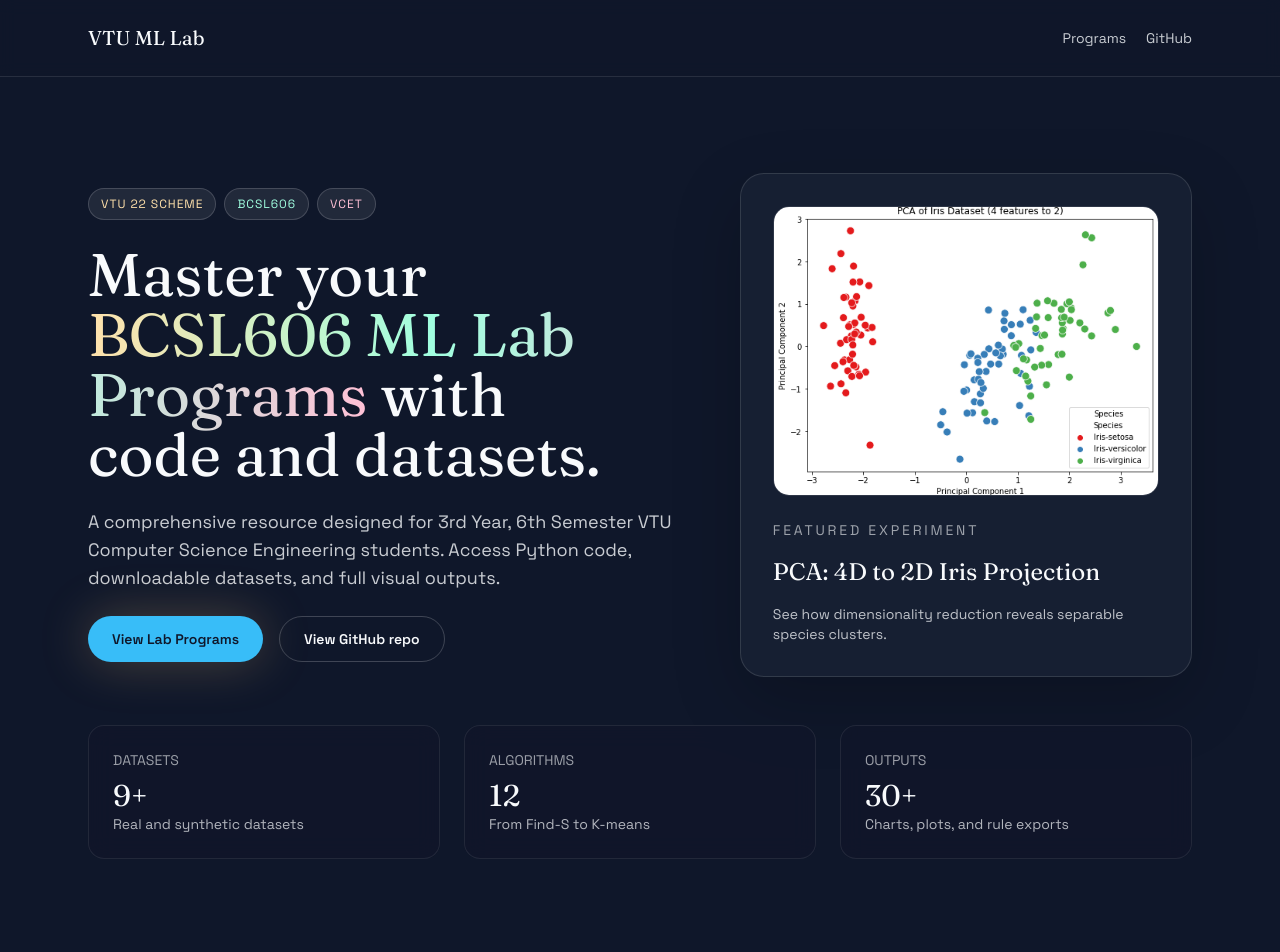
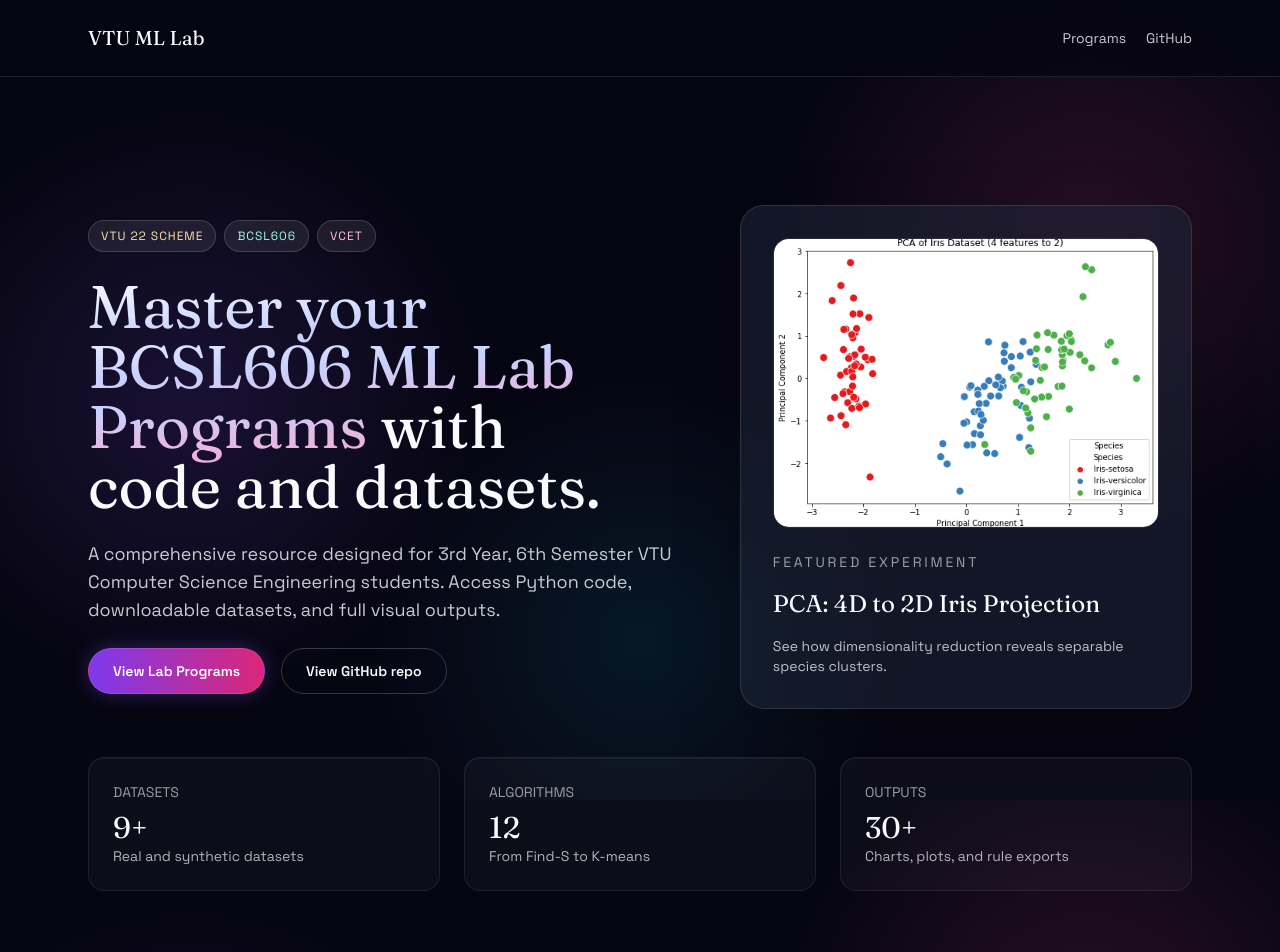
Before and after one commit to Rajath2005/ML, a Next.js app in the folder website/: page / in a window 1280 px wide. Shown: the top 952 px of the page. Built offline with nearby package versions, Linux system fonts and the light colour scheme.

Commit message:
initialize project with global styles, homepage, and experiment card component using Tailwind CSS

```diff
--- a/website/src/app/globals.css
+++ b/website/src/app/globals.css
@@ -3,12 +3,12 @@
 @tailwind utilities;
 
 :root {
-  color-scheme: light;
-  --background: #0f172a;
+  color-scheme: dark;
+  --background: #060512;
   --foreground: #f8fafc;
-  --accent: #38bdf8;
-  --accent-2: #34d399;
-  --accent-3: #818cf8;
+  --accent: #8b5cf6;
+  --accent-2: #ec4899;
+  --accent-3: #06b6d4;
 }
 
 * {
@@ -20,54 +20,45 @@ body {
   min-height: 100vh;
   color: var(--foreground);
   background: var(--background);
-  font-family: var(--font-body), system-ui, sans-serif;
+  background-color: var(--background);
+  /* Vibrant Mesh Gradient Background */
+  background-image:
+    radial-gradient(circle at 15% 50%, rgba(139, 92, 246, 0.15), transparent 25%),
+    radial-gradient(circle at 85% 30%, rgba(236, 72, 153, 0.15), transparent 25%),
+    radial-gradient(circle at 50% 80%, rgba(6, 182, 212, 0.1), transparent 30%);
+  background-attachment: fixed;
+  font-family: var(--font-body), ui-sans-serif, system-ui, sans-serif;
   font-size: 16px;
   -webkit-font-smoothing: antialiased;
+  -moz-osx-font-smoothing: grayscale;
 }
 
 h1, h2, h3, h4, h5, h6 {
+  font-family: var(--font-display), ui-serif, Georgia, serif;
   text-wrap: balance;
 }
 
-/* Accessible focus states */
-*:focus-visible {
-  outline: 2px solid var(--accent);
-  outline-offset: 2px;
-}
+@layer utilities {
+  .section {
+    @apply py-20 lg:py-32;
+  }
 
-/* Reduce motion preference */
-@media (prefers-reduced-motion: reduce) {
-  *, ::before, ::after {
-    animation-duration: 0.01ms !important;
-    animation-iteration-count: 1 !important;
-    transition-duration: 0.01ms !important;
-    scroll-behavior: auto !important;
+  .glass {
+    @apply bg-white/[0.03] backdrop-blur-[24px] border border-white/[0.08] shadow-[inset_0_1px_1px_rgba(255,255,255,0.05)];
   }
-}
 
-a {
-  color: inherit;
-  text-decoration: none;
-}
+  .gradient-text {
+    @apply text-transparent bg-clip-text bg-gradient-to-br from-white via-indigo-200 to-pink-300;
+  }
 
-main {
-  position: relative;
-}
+  /* Vibrant Button Gradients */
+  .btn-primary {
+    @apply bg-gradient-to-r from-violet-600 to-pink-600 text-white shadow-[0_0_20px_rgba(139,92,246,0.3)] hover:shadow-[0_0_30px_rgba(236,72,153,0.5)] border border-white/10;
+  }
 
-.section {
-  padding: 96px 0;
-}
-
-.glass {
-  background: rgba(17, 22, 42, 0.8);
-  border: 1px solid rgba(255, 255, 255, 0.08);
-  backdrop-filter: blur(12px);
-}
-
-.gradient-text {
-  background: linear-gradient(90deg, #ffe1ab 0%, #a0ffe0 45%, #ffc1d6 100%);
-  -webkit-background-clip: text;
-  color: transparent;
+  .code-block {
+    @apply bg-[#0b0c16] border border-white/10 rounded-3xl p-5 overflow-x-auto text-sm leading-relaxed text-[#a5b4fc] shadow-[inset_0_2px_10px_rgba(0,0,0,0.5)];
+  }
 }
 
 .tag {
@@ -83,18 +74,6 @@ main {
   border: 1px solid rgba(255, 255, 255, 0.16);
 }
 
-.code-block {
-  background: #0c1326;
-  border: 1px solid rgba(71, 229, 178, 0.3);
-  border-radius: 16px;
-  padding: 20px;
-  overflow-x: auto;
-  font-family: var(--font-mono), ui-monospace, monospace;
-  font-size: 13px;
-  line-height: 1.6;
-  color: #d7f7ef;
-}
-
 .hero-card {
   background: rgba(30, 41, 59, 0.5); /* slate-800 */
   border: 1px solid rgba(255, 255, 255, 0.12);
--- a/website/src/app/page.tsx
+++ b/website/src/app/page.tsx
@@ -9,7 +9,7 @@ export default function HomePage() {
 
   return (
     <main>
-      <section className="section">
+      <section className="section animate-fade-in-up">
         <div className="mx-auto flex w-full max-w-6xl flex-col gap-12 px-6">
           <header className="grid gap-10 lg:grid-cols-[1.15fr_0.85fr] lg:items-center">
             <div className="flex flex-col gap-6">
@@ -18,8 +18,8 @@ export default function HomePage() {
                 <Tag label="BCSL606" tone="mint" />
                 <Tag label="VCET" tone="berry" />
               </div>
-              <h1 className="font-display text-4xl leading-tight text-ink-100 sm:text-5xl lg:text-6xl">
-                Master your <span className="gradient-text">BCSL606 ML Lab Programs</span> with code and datasets.
+              <h1 className="font-display text-4xl leading-tight sm:text-5xl lg:text-6xl">
+                <span className="gradient-text">Master your BCSL606 ML Lab Programs</span> with code and datasets.
               </h1>
               <p className="text-lg text-ink-100/80">
                 A comprehensive resource designed for 3rd Year, 6th Semester VTU Computer Science Engineering students. Access Python code, downloadable datasets, and full visual outputs.
@@ -27,7 +27,7 @@ export default function HomePage() {
               <div className="flex flex-wrap gap-4">
                 <Link
                   href="/experiments"
-                  className="flex min-h-[44px] items-center justify-center rounded-full bg-accent px-6 py-3 text-sm font-semibold text-ink-900 shadow-glow transition hover:-translate-y-0.5 focus-visible:ring-2 focus-visible:ring-white"
+                  className="btn-primary flex min-h-[44px] items-center justify-center rounded-full px-6 py-3 text-sm font-semibold transition-all hover:-translate-y-1 active:scale-95 focus-visible:ring-2 focus-visible:ring-white"
                 >
                   View Lab Programs
                 </Link>
@@ -39,7 +39,7 @@ export default function HomePage() {
                 </Link>
               </div>
             </div>
-            <div className="hero-card">
+            <div className="hero-card animate-float">
               <div className="relative aspect-[4/3] overflow-hidden rounded-2xl border border-white/10">
                 <Image
                   src="/outputs/exp3/figure-1.png"
@@ -187,7 +187,7 @@ export default function HomePage() {
             </div>
               <Link
               href="/experiments"
-              className="flex min-h-[44px] items-center justify-center rounded-full bg-accent-2 px-6 py-3 text-sm font-semibold text-ink-900 transition hover:-translate-y-0.5 focus-visible:ring-2 focus-visible:ring-white"
+              className="btn-primary flex min-h-[44px] items-center justify-center rounded-full px-6 py-3 text-sm font-semibold transition-all hover:-translate-y-1 active:scale-95 focus-visible:ring-2 focus-visible:ring-white"
             >
               Go to programs
             </Link>
--- a/website/src/components/ExperimentCard.tsx
+++ b/website/src/components/ExperimentCard.tsx
@@ -12,15 +12,15 @@ export default function ExperimentCard({ experiment, index }: { experiment: Expe
   return (
     <Link
       href={`/experiments/${experiment.id}`}
-      className="group flex h-full flex-col gap-4 rounded-3xl border border-white/10 bg-ink-800/80 p-6 shadow-card transition duration-300 hover:-translate-y-2 hover:border-white/25 focus-visible:ring-2 focus-visible:ring-accent"
+      className="group flex h-full flex-col gap-4 rounded-[2rem] border border-white/10 bg-ink-800/80 p-6 shadow-card transition-all duration-500 hover:-translate-y-3 hover:shadow-[0_20px_40px_rgba(139,92,246,0.15)] hover:border-white/25 focus-visible:ring-2 focus-visible:ring-accent"
       aria-label={`View details for ${experiment.title}`}
     >
-      <div className="relative aspect-[4/3] w-full overflow-hidden rounded-2xl border border-white/10">
+      <div className="relative aspect-[4/3] w-full overflow-hidden rounded-[1.5rem] border border-white/10">
         <Image
           src={image.src}
           alt={image.alt}
           fill
-          className="object-cover transition duration-500 group-hover:scale-105"
+          className="object-cover transition duration-700 group-hover:scale-110"
           sizes="(max-width: 768px) 100vw, 33vw"
         />
       </div>
@@ -29,7 +29,7 @@ export default function ExperimentCard({ experiment, index }: { experiment: Expe
         <Tag label={experiment.level} tone="neutral" />
       </div>
       <div className="flex flex-col gap-2">
-        <h3 className="font-display text-2xl text-ink-100">
+        <h3 className="font-display text-2xl text-ink-100 transition-colors group-hover:text-accent">
           {experiment.title}
         </h3>
         <p className="text-sm text-ink-100/80">
@@ -38,7 +38,7 @@ export default function ExperimentCard({ experiment, index }: { experiment: Expe
       </div>
       <div className="mt-auto flex items-center justify-between gap-4 text-sm text-ink-100/70">
         <span className="truncate">Data: {experiment.dataset}</span>
-        <span className="flex min-h-[44px] min-w-[120px] items-center justify-center rounded-lg bg-white/10 px-4 font-medium text-white transition group-hover:bg-accent group-hover:text-ink-900">
+        <span className="flex min-h-[44px] min-w-[120px] items-center justify-center rounded-xl bg-white/5 px-4 font-medium text-white transition-all duration-300 group-hover:bg-gradient-to-r group-hover:from-violet-600 group-hover:to-pink-600 group-hover:shadow-[0_0_15px_rgba(236,72,153,0.5)]">
           View Program
         </span>
       </div>
--- a/website/tailwind.config.ts
+++ b/website/tailwind.config.ts
@@ -14,9 +14,9 @@ const config: Config = {
         "accent-2": "var(--accent-2)",
         "accent-3": "var(--accent-3)",
         ink: {
-          900: "#0f172a",
-          800: "#1e293b",
-          700: "#334155",
+          900: "#060512",
+          800: "#0b0c16",
+          700: "#151828",
           100: "#f8fafc"
         },
         glow: {
@@ -38,6 +38,20 @@ const config: Config = {
       boxShadow: {
         glow: "0 0 50px rgba(255, 205, 122, 0.25)",
         card: "0 20px 60px rgba(7, 12, 28, 0.45)"
+      },
+      keyframes: {
+        fadeInUp: {
+          "0%": { opacity: "0", transform: "translateY(20px)" },
+          "100%": { opacity: "1", transform: "translateY(0)" }
+        },
+        float: {
+          "0%, 100%": { transform: "translateY(0)" },
+          "50%": { transform: "translateY(-10px)" }
+        }
+      },
+      animation: {
+        "fade-in-up": "fadeInUp 0.8s cubic-bezier(0.16, 1, 0.3, 1) forwards",
+        "float": "float 6s ease-in-out infinite"
       }
     }
   },
```
